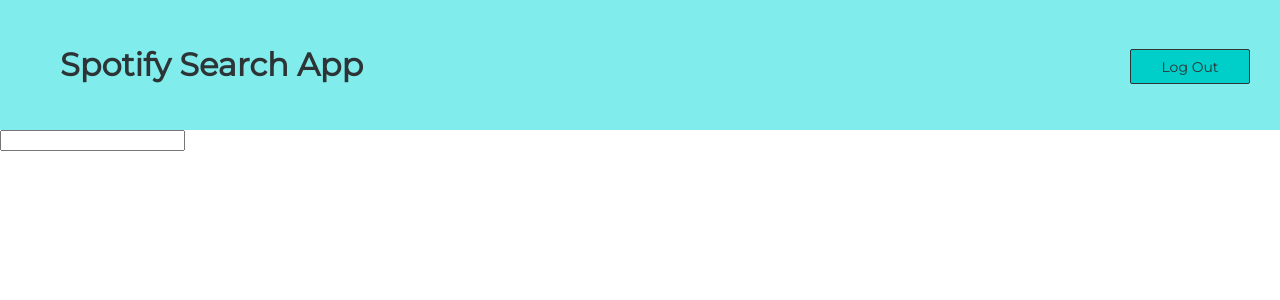
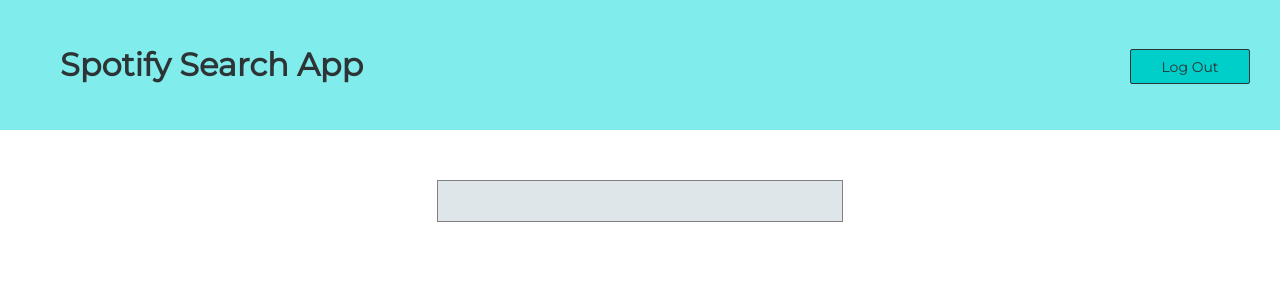
Before and after one commit to miguelfervi/react-spotify-search-app, a React (Create React App) app: page /redirect in a window 1280 px wide. Shown: the top 300 px of the page. Built offline with nearby package versions, Linux system fonts and the light colour scheme; no server answers.

Commit message:
ADD some styling

```diff
--- a/src/components/Search/index.js
+++ b/src/components/Search/index.js
@@ -2,18 +2,25 @@
 import { connect } from 'react-redux';
 import { initiateGetResult } from '../../actions';
 import AlbumList from '../../components/AlbumList';
+import '../../index.css';
 
 const Search = ({ initiateGetResult, results }) => {
   const [term, setTerm] = useState('');
 
   useEffect(() => {
     if (term) initiateGetResult(term);
-  }, [term]);
+  }, [term, initiateGetResult]);
 
   return (
     <>
-      <input value={term} onChange={(e) => setTerm(e.target.value)}></input>
-      <AlbumList results={results}></AlbumList>
+      <div className="div1">
+        <input
+          value={term}
+          className="ant-input"
+          onChange={(e) => setTerm(e.target.value)}
+        ></input>
+        <AlbumList results={results}></AlbumList>
+      </div>
     </>
   );
 };
--- a/src/index.css
+++ b/src/index.css
@@ -48,6 +48,14 @@
   font-family: 'Montserrat', sans-serif;
 }
 
-.app-title {
-  margin: 10px;
+.div1 {
+  text-align: center;
 }
+.ant-input {
+  padding: 10px;
+  font-size: 17px;
+  border: 1px solid grey;
+  width: 30%;
+  background: #dfe6e9;
+  margin: 50px;
+}
--- a/src/reducers/albumsReducer.js
+++ b/src/reducers/albumsReducer.js
@@ -1,4 +1,4 @@
-import { SET_ALBUMS, ADD_ALBUMS, INITIATE_GET_RESULT } from '../actions/types';
+import { SET_ALBUMS, ADD_ALBUMS } from '../actions/types';
 
 const albumsReducer = (state = {}, action) => {
   const { albums } = action;
--- a/src/reducers/initialReducer.js
+++ b/src/reducers/initialReducer.js
@@ -1,7 +1,6 @@
 import { INITIATE_GET_RESULT } from '../actions/types';
 
 const albumsReducer = (state = {}, action) => {
-  const { results } = action;
   switch (action.type) {
     case INITIATE_GET_RESULT:
       return { ...state, results: action.payload };
```
